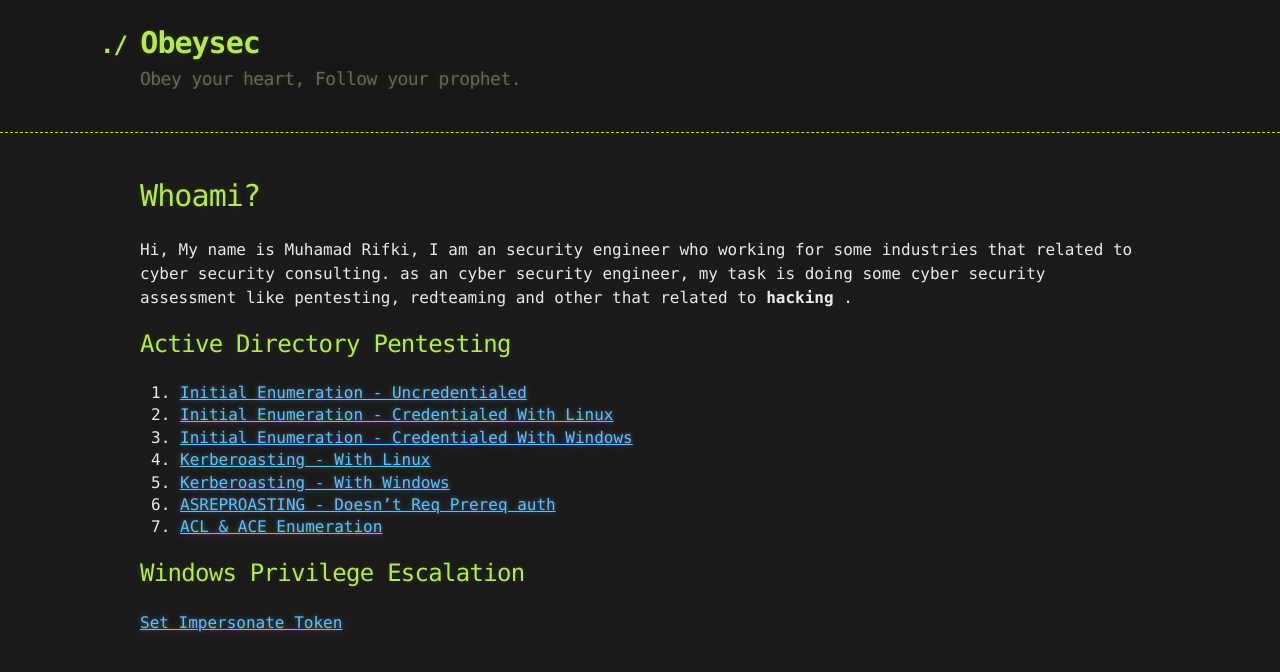
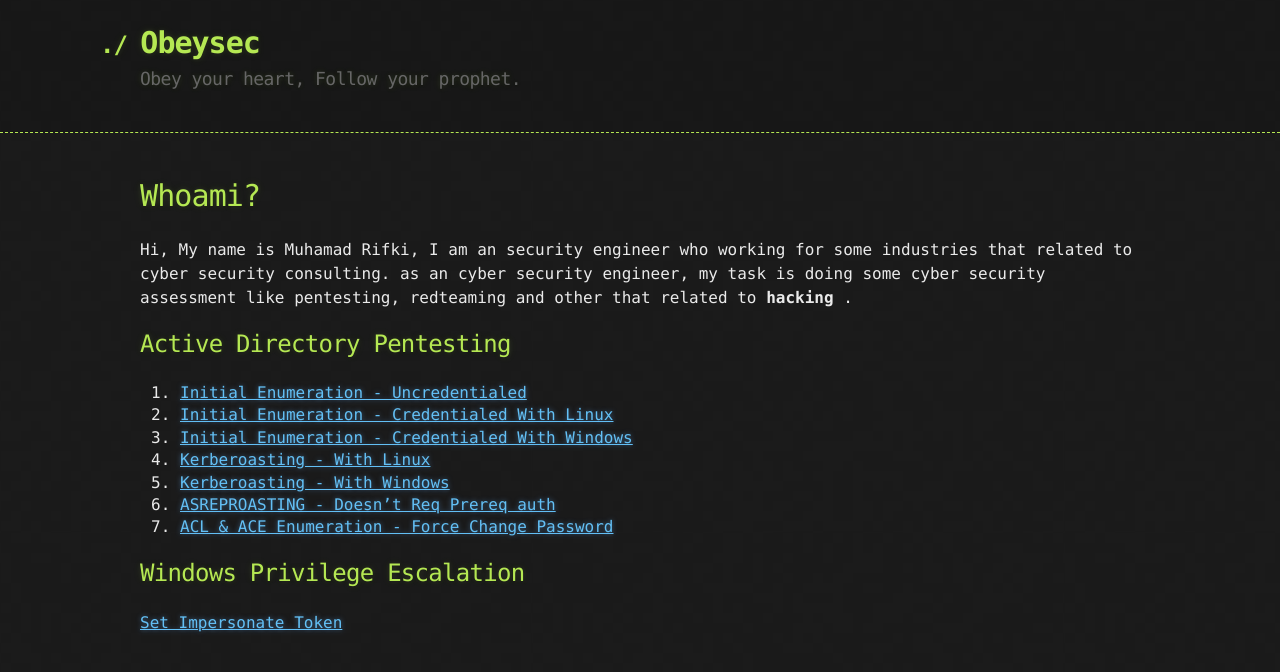
Before and after one commit to sahabrifki/sahabrifki.github.io, a Jekyll site: the page built from index.md, in a window 1280 px wide. Shown: the top 672 px of the page. Built offline with Jekyll 4.4.1, drawn with Linux system fonts in a browser that asks for light colours; our own code applies the rules of GitHub Pages for plain Markdown files.

Commit message:
Update index.md

```diff
--- a/index.md
+++ b/index.md
@@ -14,7 +14,7 @@ Hi, My name is Muhamad Rifki, I am an security engineer who working for some ind
 4. [Kerberoasting - With Linux](./AD/Kerberoasting_linux.md)
 5. [Kerberoasting - With Windows](./AD/Kerberoasting_windows.md)
 6. [ASREPROASTING - Doesn't Req Prereq auth](./AD/asrep_roasting.md)
-7. [ACL & ACE Enumeration](./AD/ACL.md)
+7. [ACL & ACE Enumeration - Force Change Password](./AD/ACL-FcPassword.md)
 
 
 ## Windows Privilege Escalation
```
